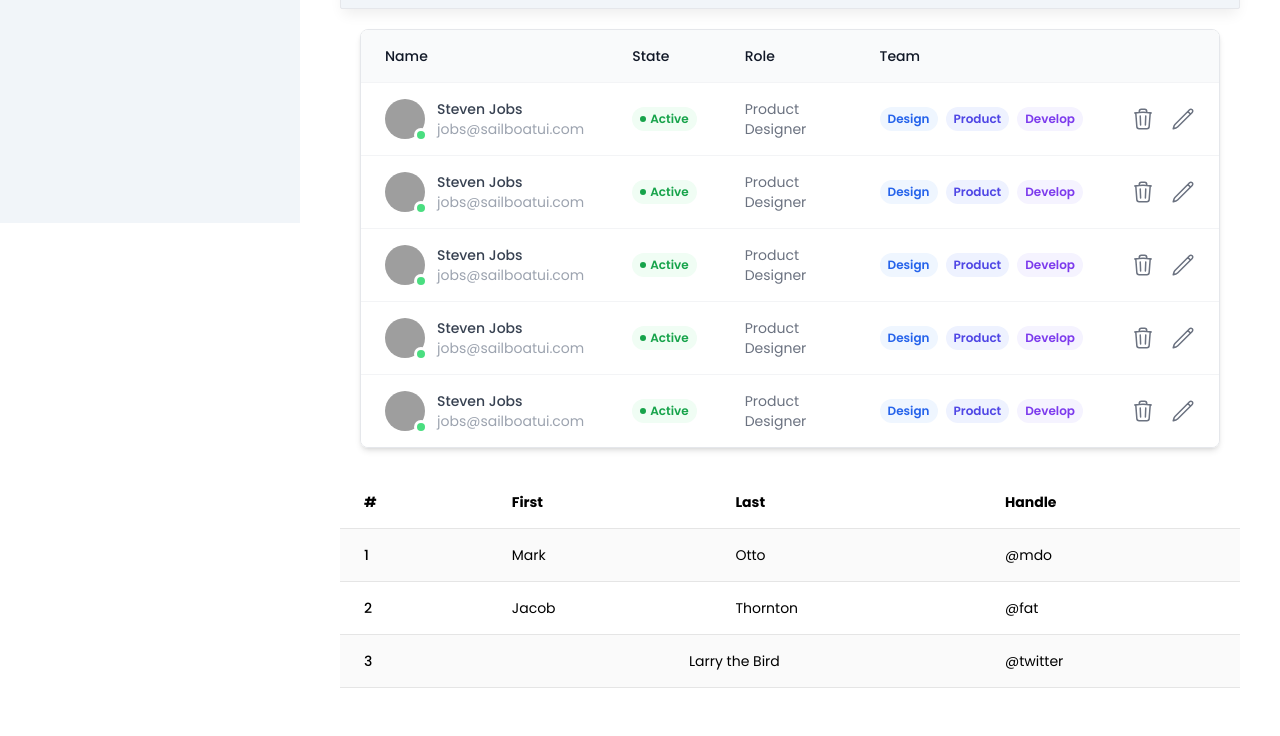
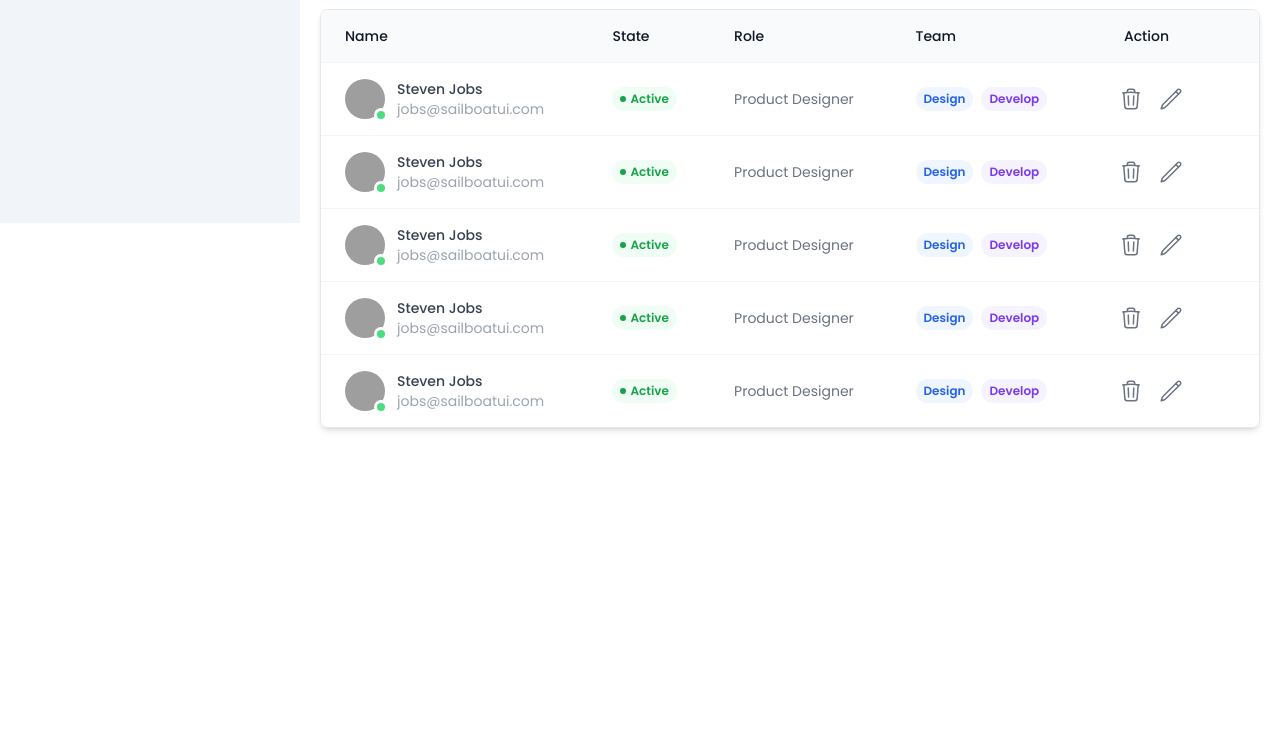
Before and after one commit to TwiteSoft/admin-dashboard, a website: page src/table.html in a window 1280 px wide. Shown: the part 577-1313 px from the top of the page. After the commit the page ends 1025 px from the top, so only its background shows below. Drawn offline with Linux system fonts and the light colour scheme; grey boxes are pictures that could not be loaded.

Commit message:
table design

```diff
--- a/src/table.html
+++ b/src/table.html
@@ -468,7 +468,7 @@
       </header>
 
       <!-- content -->
-      <div class="p-10">
+      <div class="lg:p-5 p-2">
         <div
           class="rounded-sm border border-stroke bg-[#F1F5F9] px-5 pb-2.5 pt-6 shadow-default dark:border-strokedark dark:bg-[#24303F] sm:px-7.5 xl:pb-1">
           <h4 class="mb-6 text-xl font-bold text-black dark:text-white">
@@ -507,7 +507,7 @@
             <div class="grid grid-cols-3 border-b border-stroke dark:border-strokedark sm:grid-cols-5">
               <div class="flex items-center gap-3 p-2.5 xl:p-5">
                 <div class="flex-shrink-0">
-                  <img src="src/images/brand/brand-01.svg" alt="Brand" />
+                  <img src="http://127.0.0.1:5501/build/src/images/brand/brand-01.svg" alt="Brand" />
                 </div>
                 <p class="hidden font-medium text-black dark:text-white sm:block">
                   Google
@@ -534,7 +534,7 @@
             <div class="grid grid-cols-3 border-b border-stroke dark:border-strokedark sm:grid-cols-5">
               <div class="flex items-center gap-3 p-2.5 xl:p-5">
                 <div class="flex-shrink-0">
-                  <img src="src/images/brand/brand-02.svg" alt="Brand" />
+                  <img src="http://127.0.0.1:5501/build/src/images/brand/brand-02.svg" alt="Brand" />
                 </div>
                 <p class="hidden font-medium text-black dark:text-white sm:block">
                   Twitter
@@ -561,7 +561,7 @@
             <div class="grid grid-cols-3 border-b border-stroke dark:border-strokedark sm:grid-cols-5">
               <div class="flex items-center gap-3 p-2.5 xl:p-5">
                 <div class="flex-shrink-0">
-                  <img src="src/images/brand/brand-03.svg" alt="Brand" />
+                  <img src="http://127.0.0.1:5501/build/src/images/brand/brand-03.svg" alt="Brand" />
                 </div>
                 <p class="hidden font-medium text-black dark:text-white sm:block">
                   Github
@@ -588,7 +588,7 @@
             <div class="grid grid-cols-3 border-b border-stroke dark:border-strokedark sm:grid-cols-5">
               <div class="flex items-center gap-3 p-2.5 xl:p-5">
                 <div class="flex-shrink-0">
-                  <img src="src/images/brand/brand-04.svg" alt="Brand" />
+                  <img src="http://127.0.0.1:5501/build/src/images/brand/brand-04.svg" alt="Brand" />
                 </div>
                 <p class="hidden font-medium text-black dark:text-white sm:block">
                   Vimeo
@@ -615,7 +615,7 @@
             <div class="grid grid-cols-3 sm:grid-cols-5">
               <div class="flex items-center gap-3 p-2.5 xl:p-5">
                 <div class="flex-shrink-0">
-                  <img src="src/images/brand/brand-05.svg" alt="Brand" />
+                  <img src="http://127.0.0.1:5501/build/src/images/brand/brand-05.svg" alt="Brand" />
                 </div>
                 <p class="hidden font-medium text-black dark:text-white sm:block">
                   Facebook
@@ -641,23 +641,26 @@
           </div>
         </div>
 
-        <!-- component -->
-        <div class="overflow-hidden rounded-lg border border-gray-200 shadow-md m-5">
+        <!-- 2nd table -->
+        <div class="overflow-x-auto rounded-lg border border-gray-200 shadow-md mt-5">
           <table
             class="w-full border-collapse bg-white dark:bg-[#24303F] dark:text-white text-left text-sm text-gray-500">
-            <thead class="bg-gray-50 dark:bg-[#24303F] dark:text-white">
+            <thead class="bg-gray-50 dark:bg-[#24303F]">
               <tr>
-                <th scope="col" class="px-6 py-4 font-medium text-gray-900">
+                <th scope="col" class="px-6 py-4 font-medium text-gray-900 dark:text-white">
                   Name
                 </th>
-                <th scope="col" class="px-6 py-4 font-medium text-gray-900">
+                <th scope="col" class="px-6 py-4 font-medium text-gray-900 dark:text-white">
                   State
                 </th>
-                <th scope="col" class="px-6 py-4 font-medium text-gray-900">
+                <th scope="col" class="px-6 py-4 font-medium text-gray-900 dark:text-white">
                   Role
                 </th>
-                <th scope="col" class="px-6 py-4 font-medium text-gray-900">
+                <th scope="col" class="px-6 py-4 font-medium text-gray-900 dark:text-white">
                   Team
+                </th>
+                <th scope="col" class="px-6 py-4 font-medium text-gray-900 text-center dark:text-white">
+                  Action
                 </th>
                 <th scope="col" class="px-6 py-4 font-medium text-gray-900"></th>
               </tr>
@@ -690,10 +693,7 @@
                       class="inline-flex items-center gap-1 rounded-full bg-blue-50 px-2 py-1 text-xs font-semibold text-blue-600">
                       Design
                     </span>
-                    <span
-                      class="inline-flex items-center gap-1 rounded-full bg-indigo-50 px-2 py-1 text-xs font-semibold text-indigo-600">
-                      Product
-                    </span>
+
                     <span
                       class="inline-flex items-center gap-1 rounded-full bg-violet-50 px-2 py-1 text-xs font-semibold text-violet-600">
                       Develop
@@ -746,10 +746,7 @@
                       class="inline-flex items-center gap-1 rounded-full bg-blue-50 px-2 py-1 text-xs font-semibold text-blue-600">
                       Design
                     </span>
-                    <span
-                      class="inline-flex items-center gap-1 rounded-full bg-indigo-50 px-2 py-1 text-xs font-semibold text-indigo-600">
-                      Product
-                    </span>
+
                     <span
                       class="inline-flex items-center gap-1 rounded-full bg-violet-50 px-2 py-1 text-xs font-semibold text-violet-600">
                       Develop
@@ -802,10 +799,7 @@
                       class="inline-flex items-center gap-1 rounded-full bg-blue-50 px-2 py-1 text-xs font-semibold text-blue-600">
                       Design
                     </span>
-                    <span
-                      class="inline-flex items-center gap-1 rounded-full bg-indigo-50 px-2 py-1 text-xs font-semibold text-indigo-600">
-                      Product
-                    </span>
+
                     <span
                       class="inline-flex items-center gap-1 rounded-full bg-violet-50 px-2 py-1 text-xs font-semibold text-violet-600">
                       Develop
@@ -858,10 +852,7 @@
                       class="inline-flex items-center gap-1 rounded-full bg-blue-50 px-2 py-1 text-xs font-semibold text-blue-600">
                       Design
                     </span>
-                    <span
-                      class="inline-flex items-center gap-1 rounded-full bg-indigo-50 px-2 py-1 text-xs font-semibold text-indigo-600">
-                      Product
-                    </span>
+
                     <span
                       class="inline-flex items-center gap-1 rounded-full bg-violet-50 px-2 py-1 text-xs font-semibold text-violet-600">
                       Develop
@@ -914,10 +905,7 @@
                       class="inline-flex items-center gap-1 rounded-full bg-blue-50 px-2 py-1 text-xs font-semibold text-blue-600">
                       Design
                     </span>
-                    <span
-                      class="inline-flex items-center gap-1 rounded-full bg-indigo-50 px-2 py-1 text-xs font-semibold text-indigo-600">
-                      Product
-                    </span>
+
                     <span
                       class="inline-flex items-center gap-1 rounded-full bg-violet-50 px-2 py-1 text-xs font-semibold text-violet-600">
                       Develop
@@ -947,52 +935,7 @@
           </table>
         </div>
 
-        <div class="flex flex-col">
-          <div class="overflow-x-auto sm:-mx-6 lg:-mx-8">
-            <div class="inline-block min-w-full py-2 sm:px-6 lg:px-8">
-              <div class="overflow-hidden">
-                <table class="min-w-full text-left text-sm font-light text-surface dark:text-white">
-                  <thead
-                    class="border-b border-neutral-200 bg-white font-medium dark:border-white/10 dark:bg-body-dark">
-                    <tr>
-                      <th scope="col" class="px-6 py-4">#</th>
-                      <th scope="col" class="px-6 py-4">First</th>
-                      <th scope="col" class="px-6 py-4">Last</th>
-                      <th scope="col" class="px-6 py-4">Handle</th>
-                    </tr>
-                  </thead>
-                  <tbody>
-                    <tr class="border-b border-neutral-200 bg-black/[0.02] dark:border-white/10">
-                      <td class="whitespace-nowrap px-6 py-4 font-medium">
-                        1
-                      </td>
-                      <td class="whitespace-nowrap px-6 py-4">Mark</td>
-                      <td class="whitespace-nowrap px-6 py-4">Otto</td>
-                      <td class="whitespace-nowrap px-6 py-4">@mdo</td>
-                    </tr>
-                    <tr class="border-b border-neutral-200 bg-white dark:border-white/10 dark:bg-body-dark">
-                      <td class="whitespace-nowrap px-6 py-4 font-medium">
-                        2
-                      </td>
-                      <td class="whitespace-nowrap px-6 py-4">Jacob</td>
-                      <td class="whitespace-nowrap px-6 py-4">Thornton</td>
-                      <td class="whitespace-nowrap px-6 py-4">@fat</td>
-                    </tr>
-                    <tr class="border-b border-neutral-200 bg-black/[0.02] dark:border-white/10">
-                      <td class="whitespace-nowrap px-6 py-4 font-medium">
-                        3
-                      </td>
-                      <td colspan="2" class="whitespace-nowrap px-6 py-4 text-center">
-                        Larry the Bird
-                      </td>
-                      <td class="whitespace-nowrap px-6 py-4">@twitter</td>
-                    </tr>
-                  </tbody>
-                </table>
-              </div>
-            </div>
-          </div>
-        </div>
+
       </div>
     </div>
   </div>
```
Also changed, not shown: src/output.css.
